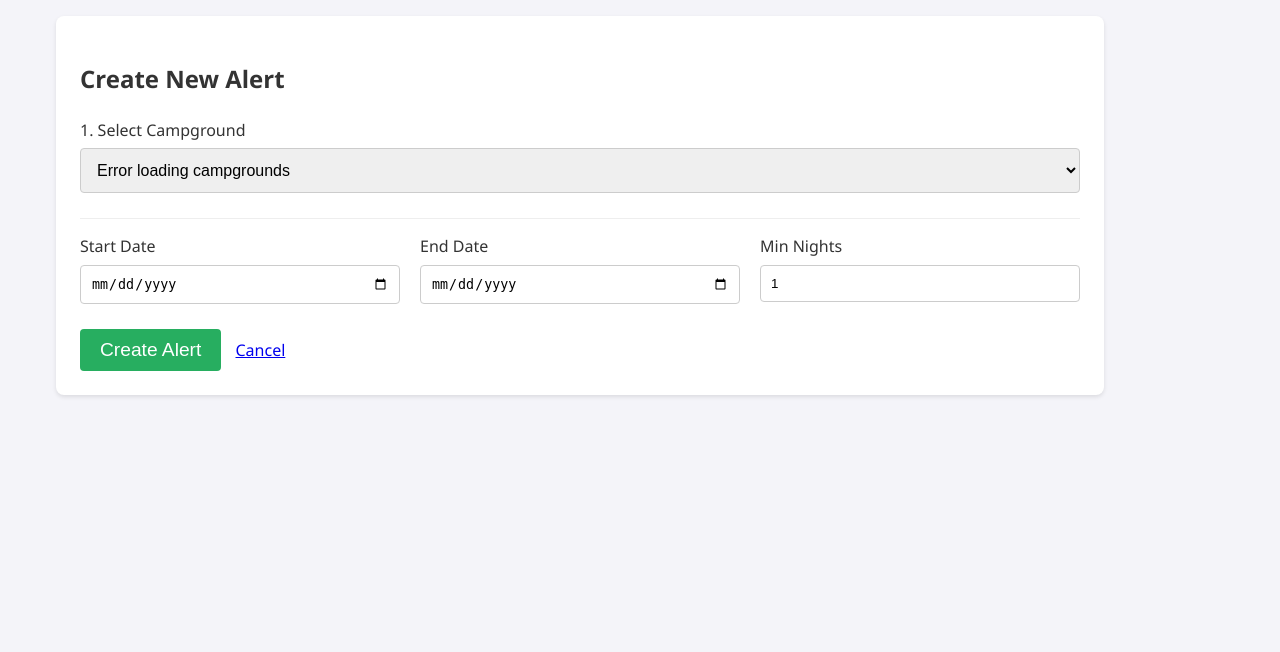
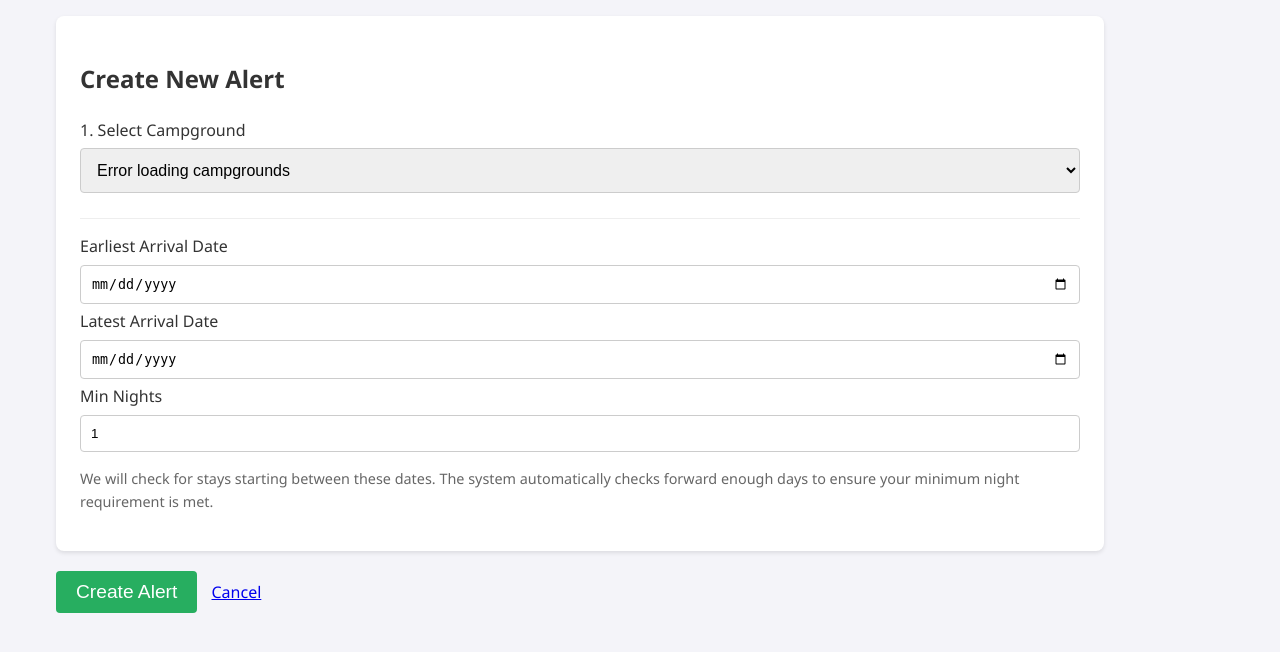
Before and after one commit to SecuredUnderscore/BCParks-Campsite-Tracker, a Flask app: page /alerts/new in a window 1280 px wide. Shown: the part 68-720 px from the top of the page. Run offline with Flask 3, Linux system fonts and the light colour scheme; a user stored in the database is signed in; data that the repository does not hold is empty.

Commit message:
changed alert creation date selection wording

```diff
--- a/app/templates/create_alert.html
+++ b/app/templates/create_alert.html
@@ -72,14 +72,13 @@
 
         <!-- Step 4: Dates & Criteria -->
         <div style="margin-top: 20px; border-top: 1px solid #eee; padding-top: 15px;">
-            <div style="display: flex; gap: 20px; flex-wrap: wrap;">
                 <div style="flex: 1; min-width: 200px;">
-                    <label>Start Date</label>
+                    <label>Earliest Arrival Date</label>
                     <input type="date" name="start_date" required value="{{ alert.start_date if alert else '' }}"
                         style="padding: 10px;">
                 </div>
                 <div style="flex: 1; min-width: 200px;">
-                    <label>End Date</label>
+                    <label>Latest Arrival Date</label>
                     <input type="date" name="end_date" required value="{{ alert.end_date if alert else '' }}"
                         style="padding: 10px;">
                 </div>
@@ -89,6 +88,9 @@
                         required style="padding: 10px;">
                 </div>
             </div>
+            <p style="margin-top: 10px; color: #666; font-size: 0.9em;">
+                We will check for stays starting between these dates. The system automatically checks forward enough days to ensure your minimum night requirement is met.
+            </p>
         </div>
 
         <div style="margin-top: 20px;">
```
Also changed, not shown: app/checker.py (+24 -6 lines).
